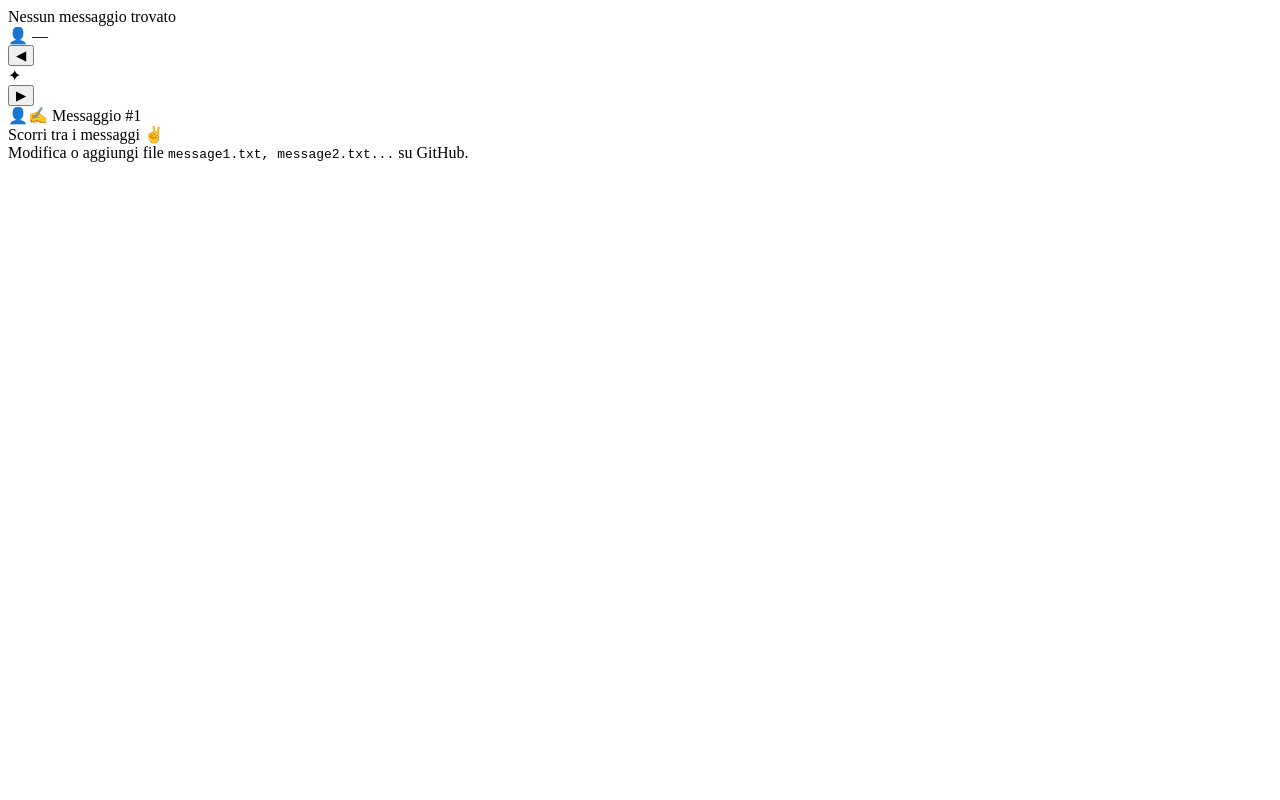
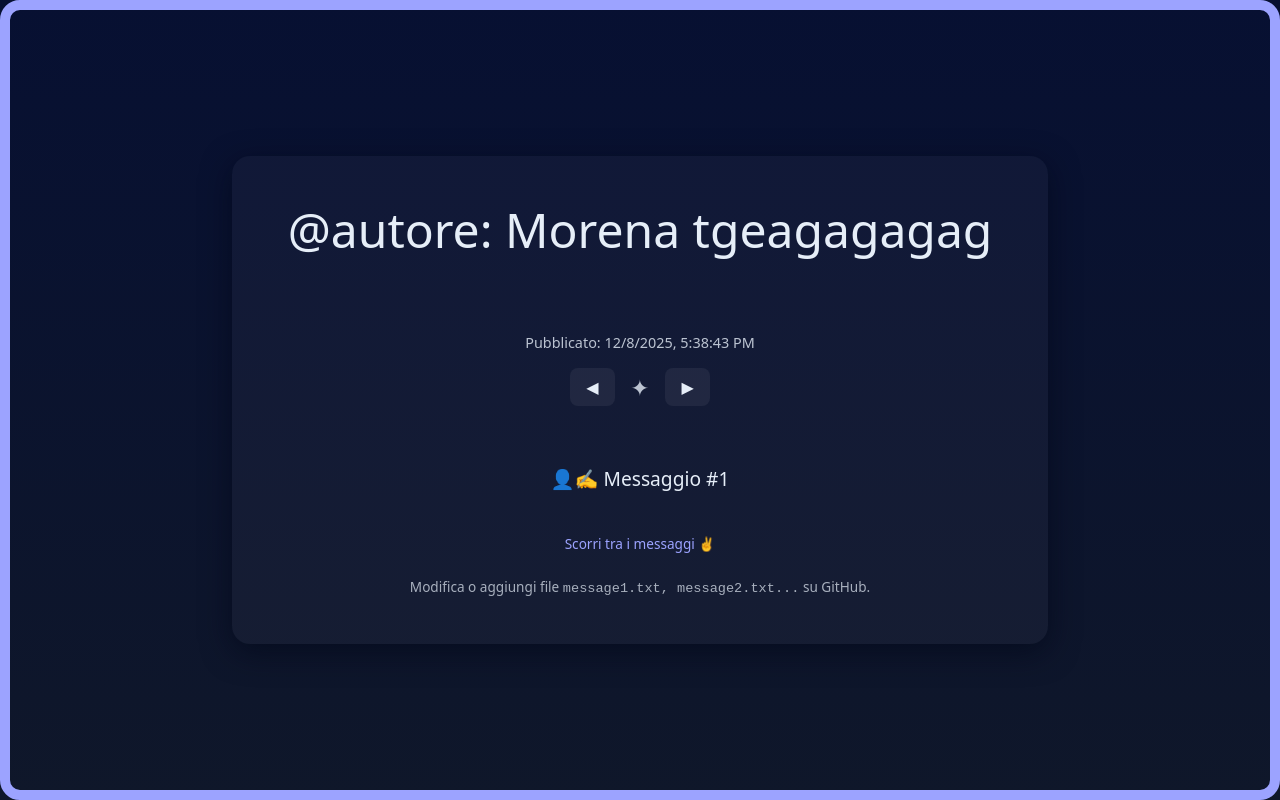
Before and after one commit to Tsutsukashi/RegaloInRitardoScusaAmicaMia, a plain HTML site: page index.html in a window 1280 px wide. Drawn offline with Linux system fonts and the light colour scheme; no server answers.

Commit message:
Update index.html

```diff
--- a/index.html
+++ b/index.html
@@ -1,16 +1,35 @@
 <!doctype html>
+<html lang="it">
+<head>
+<meta charset="utf-8" />
+<meta name="viewport" content="width=device-width,initial-scale=1" />
+<title>Shsh — Messaggi</title>
+<style>
+:root{--bg:#0f172a;--card:#0b1220;--accent:#9ca3ff}
+html,body{height:100%;margin:0;font-family:system-ui,-apple-system,Segoe UI,Roboto,'Helvetica Neue',Arial}
+body{display:grid;place-items:center;background:linear-gradient(180deg,#071032, #0f172a);color:#e6eef8}
+.card{width:min(92vw,720px);padding:3rem;border-radius:18px;background:rgba(255,255,255,0.03);box-shadow:0 8px 30px rgba(2,6,23,0.6);text-align:center;position:relative}
+#carousel{overflow:hidden;}
+.slide{min-width:100%;transition:transform 0.4s ease;font-size:clamp(20px,6vw,48px);line-height:1.1;margin-bottom:1rem}
+#slides{display:flex;}
+#dateFixed{font-size:0.9rem;opacity:0.8;margin:0.5rem 0 1rem}
+.nav{margin-top:1rem;display:flex;justify-content:center;align-items:center;gap:1rem}
+.nav-btn{cursor:pointer;background:rgba(255,255,255,0.06);border:none;padding:0.6rem 1rem;border-radius:8px;color:#e6eef8;font-size:1rem}
+.nav-icon{font-size:1.4rem;opacity:0.8}
+#animArea{margin-top:2rem;min-height:80px;display:flex;justify-content:center;align-items:center;font-size:1.2rem;opacity:0;transition:opacity 0.8s ease}
+.hint{margin-top:1rem;font-size:0.85rem;color:var(--accent)}
+footer{margin-top:1.5rem;font-size:0.85rem;opacity:0.7}
+</style>
+</head>
+<body>
+<div style="position:fixed; top:0; left:0; width:100%; height:100%; pointer-events:none; border:10px solid #9ca3ff; box-sizing:border-box; border-radius:20px; z-index:9999;"></div>
 
 
 <main class="card">
 <div id="carousel">
 <div id="slides"></div>
 </div>
-
-
-<div id="infoBar">
-<span class="info-item" id="dateFixed"></span>
-<span class="info-item" id="authorFixed"></span>
-</div>
+<div id="dateFixed"></div>
 
 
 <div class="nav">
@@ -32,7 +51,7 @@
 async function loadMessages(){
 const slides = document.getElementById('slides');
 const msgs = [];
-let index = 0;
+let index = 1;
 let found = true;
 
 
@@ -40,21 +59,9 @@ while(found){
 try{
 const res = await fetch(`message${index}.txt`, {cache:'no-store'});
 if(!res.ok){found = false;break;}
-
-
-let text = (await res.text()).trim();
+const text = (await res.text()).trim();
 const lm = res.headers.get('last-modified');
-let autore = null;
-
-
-if(text.startsWith('@autore:')){
-const firstLineEnd = text.indexOf('\n');
-autore = text.substring(9, firstLineEnd).trim();
-text = text.substring(firstLineEnd+1).trim();
-}
-
-
-msgs.push({text,lm,autore});
+msgs.push({text,lm});
 index++;
 }catch(e){found=false;}
 }
@@ -85,28 +92,17 @@ let allMsgs=[];
 function updateCarousel(){
 const slides=document.getElementById('slides');
 slides.style.transform=`translateX(${-current*100}%)`;
-updateInfoBar();
+updateDate();
 triggerAnimation();
 }
 
 
-function updateInfoBar(){
+function updateDate(){
 const dateBox=document.getElementById('dateFixed');
-const authorBox=document.getElementById('authorFixed');
 const m=allMsgs[current];
-
-
-// DATE
-if(m && m.lm){
+if(!m||!m.lm){dateBox.textContent='';return;}
 const d=new Date(m.lm);
-dateBox.textContent = !isNaN(d) ? `📅 ${d.toLocaleString()}` : '';
-} else dateBox.textContent='';
-
-
-// AUTHOR
-if(m && m.autore){
-authorBox.textContent = `👤 ${m.autore}`;
-} else authorBox.textContent='👤 —';
+if(!isNaN(d)) dateBox.textContent='Pubblicato: '+d.toLocaleString();
 }
 
 
```
